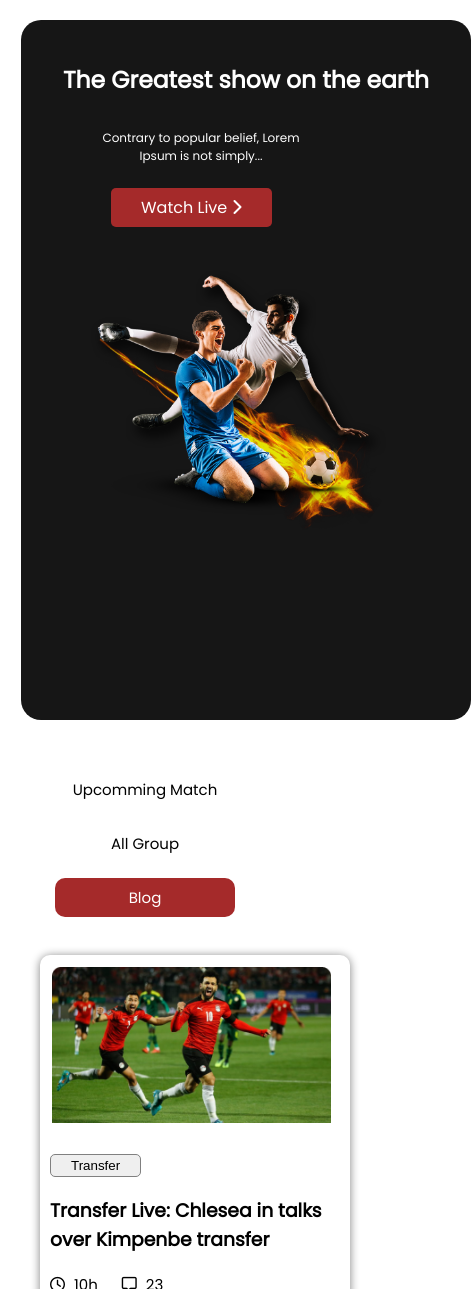
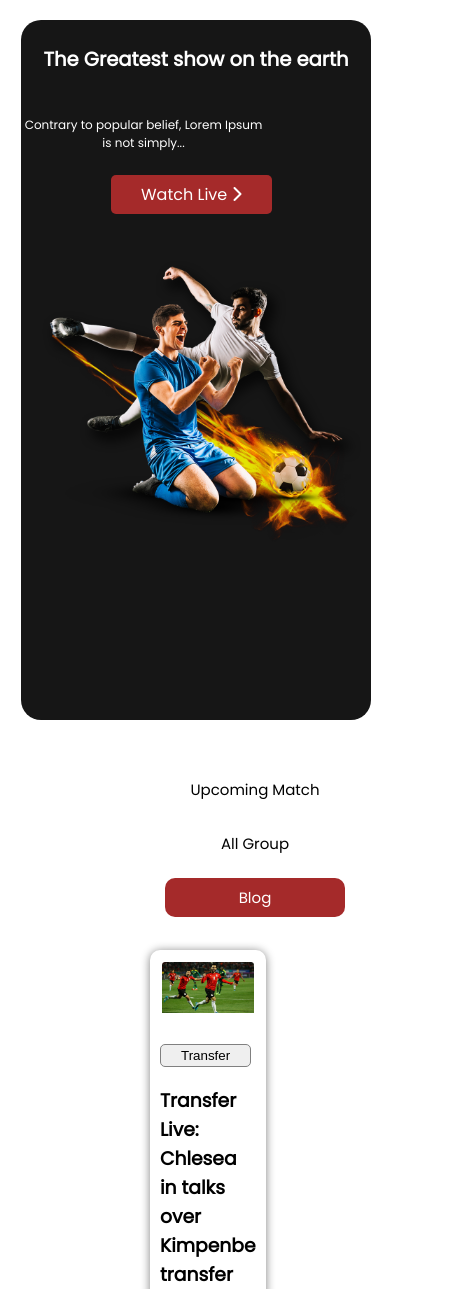
Before and after one commit to asifsikder23/Copa-America-2022, a plain HTML site: page index.html in a window 390 px wide. Shown: the top 1289 px of the page, 471 px wide, since content can reach past the window. Drawn offline with Linux system fonts and the light colour scheme.

Commit message:
added-content

```diff
--- a/index.html
+++ b/index.html
@@ -43,7 +43,7 @@
     <article>
         <section class="artical-container">
           <div class="artical-button">
-            <a href="upcoming-match.html">Upcomming Match</a>
+            <a href="upcoming-match.html">Upcoming Match</a>
             <a href="#">All Group</a>
             <a href="index.html" class="active-button">Blog</a>
           </div>
--- a/styles/matchstyle.css
+++ b/styles/matchstyle.css
@@ -1,3 +1,6 @@
+*{
+  box-sizing: border-box;
+}
 body{
     font-family: 'Poppins', sans-serif;
     margin: 0%;
@@ -7,7 +10,7 @@ body{
 .banner-container{
     display: flex;
     background-color: #161616;
-    width: 950px;
+    width: 1100px;
     height: 500px;
     border-radius: 20px;
     margin: 50px 140px;
@@ -69,7 +72,7 @@ body{
   }
   .artical-button {
     width: 300px;
-    height: 200px;
+    height: 215px;
     background: black;
     text-align: center;
     margin-right: 30px;
--- a/styles/mobileview.css
+++ b/styles/mobileview.css
@@ -1,9 +1,8 @@
 @media screen and (max-width:576px) {
     .banner-container{
         display: block;
-        justify-content: center;
         background-color: #161616;
-        width: 450px;
+        width: 350px;
         height: 700px;
         color: white;
         padding-left: 0px;
@@ -13,29 +12,28 @@
         display: block;
         text-align: center;
         width: 100%;
-        font-size: 6vw;
-        padding-top: 30px;
+        font-size: 5vw;
         line-height: 60px;
+        padding: 10px 20px;
     }
     .banner-description p{
         display: none;
     }
     /* ellipse */
 .ellepsis p {
-    width: 200px;
+    display:flex;
+    width: 70%;
     text-align: center;
     overflow: hidden;
     margin-bottom: 30px;
-    display:flex;
-    padding-left: 80px;
+
   }
   .banner-image{
-    width: 80%;
+    width: 100%;
 }
 .banner-image img{
-    width: 90%;
+    width: 100%;
     padding-top: 5px;
-    padding-left: 50px;
 }
 .button{
     padding: 8px 30px;
@@ -45,7 +43,7 @@
 .artical-container {
     margin-top: 0px;
     display: block;
-    padding: 10px 40px;
+    justify-content: center;
   }
   .artical-button {
     width: 210px;
--- a/styles/style.css
+++ b/styles/style.css
@@ -1,3 +1,6 @@
+*{
+  box-sizing: border-box;
+}
 body{
     font-family: 'Poppins', sans-serif;
     margin: 0%;
@@ -7,8 +10,9 @@ body{
 .banner-container{
     display: flex;
     background-color: #161616;
-    width: 950px;
+    width: 1050px;
     height: 500px;
+    justify-content: center;
     border-radius: 20px;
     margin: 50px 140px;
     color: white;
@@ -69,7 +73,7 @@ body{
   }
   .artical-button {
     width: 500px;
-    height: 200px;
+    height: 215px;
     background: black;
     text-align: center;
     margin-right: 30px;
@@ -109,7 +113,7 @@ body{
     border-radius: 10px;
   }
   .blog-section-content img {
-    width: 90%;
+    width: 100%;
     padding: 12px;
     transition: 0.2s;
   }
```
Also changed, not shown: upcoming-match.html (+1 -1 lines).
